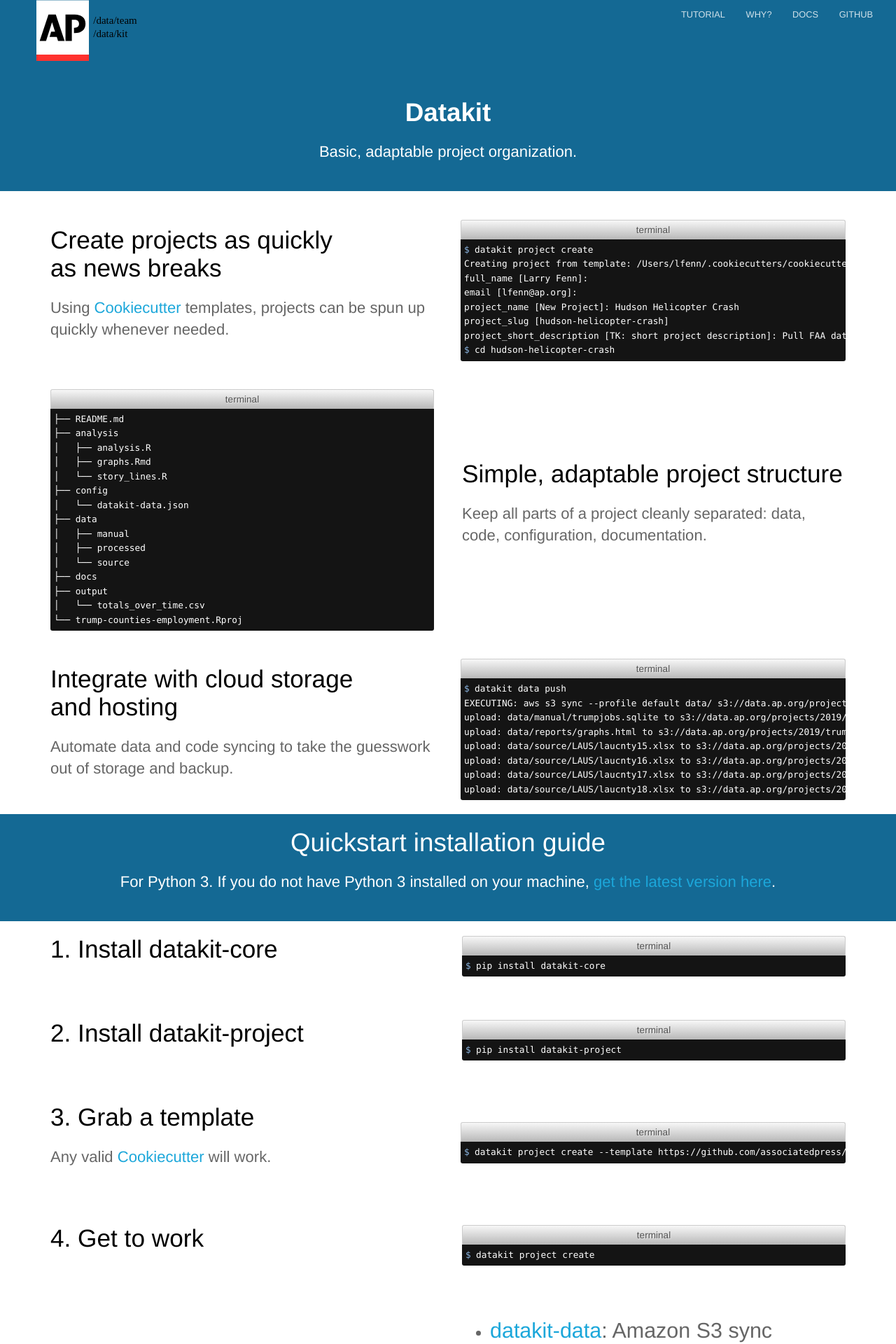
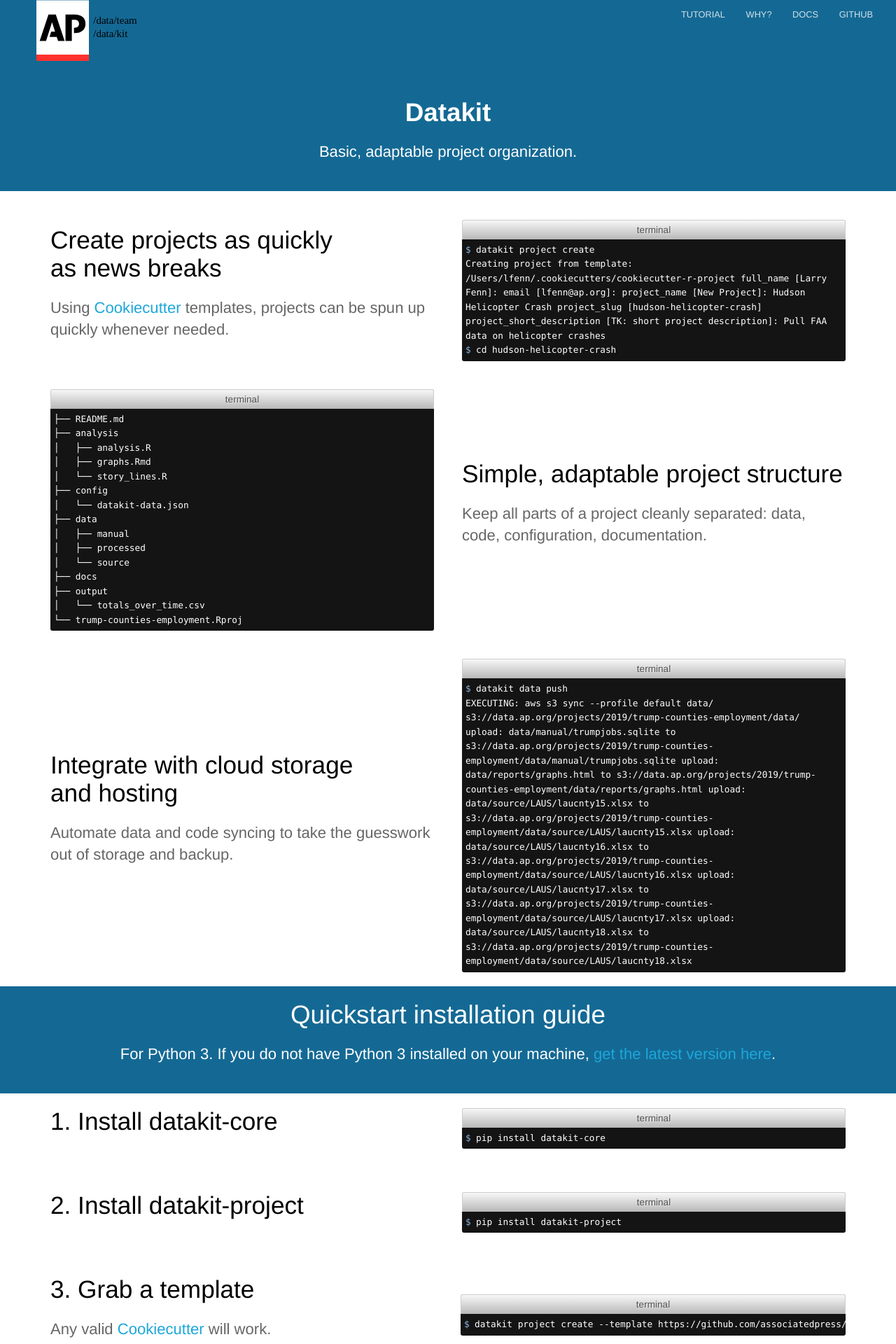
Before and after one commit to associatedpress/datakit-docs-template, a Jekyll site: the page built from index.html, in a window 1280 px wide. Shown: the top 1920 px of the page at 70% size. Built offline with Jekyll 4.4.1, drawn with Linux system fonts in a browser that asks for light colours.

Commit message:
Remove some BR, fix spacing

```diff
--- a/_sass/layout.scss
+++ b/_sass/layout.scss
@@ -160,7 +160,3 @@
   padding: 0 0 0 15px;
     white-space: nowrap;
 }
-
-.shell-body span {
-    white-space: nowrap;
-}
--- a/index.html
+++ b/index.html
@@ -17,14 +17,14 @@
       </div>
       <div class="shell-wrap">
         <p class="shell-top-bar">terminal</p>
-        <ul class="shell-body">
+        <ul class="shell-body flex-child">
           <li>datakit project create</li>
-          <span>Creating project from template: /Users/lfenn/.cookiecutters/cookiecutter-r-project</span><br>
-          <span>full_name [Larry Fenn]:</span><br>
-          <span>email [lfenn@ap.org]:</span><br>
-          <span>project_name [New Project]: Hudson Helicopter Crash</span><br>
-          <span>project_slug [hudson-helicopter-crash]</span><br>
-          <span>project_short_description [TK: short project description]: Pull FAA data on helicopter crashes</span><br>
+          <span>Creating project from template: /Users/lfenn/.cookiecutters/cookiecutter-r-project</span>
+          <span>full_name [Larry Fenn]:</span>
+          <span>email [lfenn@ap.org]:</span>
+          <span>project_name [New Project]: Hudson Helicopter Crash</span>
+          <span>project_slug [hudson-helicopter-crash]</span>
+          <span>project_short_description [TK: short project description]: Pull FAA data on helicopter crashes</span>
           <li> cd hudson-helicopter-crash</li>
         </ul>
       </div>
@@ -70,13 +70,13 @@
         <p class="shell-top-bar">terminal</p>
         <ul class="shell-body">
           <li>datakit data push</li>
-          <span>EXECUTING: aws s3 sync --profile default data/ s3://data.ap.org/projects/2019/trump-counties-employment/data/</span><br>
-          <span>upload: data/manual/trumpjobs.sqlite to s3://data.ap.org/projects/2019/trump-counties-employment/data/manual/trumpjobs.sqlite</span><br>
-          <span>upload: data/reports/graphs.html to s3://data.ap.org/projects/2019/trump-counties-employment/data/reports/graphs.html</span><br>
-          <span>upload: data/source/LAUS/laucnty15.xlsx to s3://data.ap.org/projects/2019/trump-counties-employment/data/source/LAUS/laucnty15.xlsx</span><br>
-          <span>upload: data/source/LAUS/laucnty16.xlsx to s3://data.ap.org/projects/2019/trump-counties-employment/data/source/LAUS/laucnty16.xlsx</span><br>
-          <span>upload: data/source/LAUS/laucnty17.xlsx to s3://data.ap.org/projects/2019/trump-counties-employment/data/source/LAUS/laucnty17.xlsx</span><br>
-          <span>upload: data/source/LAUS/laucnty18.xlsx to s3://data.ap.org/projects/2019/trump-counties-employment/data/source/LAUS/laucnty18.xlsx</span><br>
+          <span>EXECUTING: aws s3 sync --profile default data/ s3://data.ap.org/projects/2019/trump-counties-employment/data/</span>
+          <span>upload: data/manual/trumpjobs.sqlite to s3://data.ap.org/projects/2019/trump-counties-employment/data/manual/trumpjobs.sqlite</span>
+          <span>upload: data/reports/graphs.html to s3://data.ap.org/projects/2019/trump-counties-employment/data/reports/graphs.html</span>
+          <span>upload: data/source/LAUS/laucnty15.xlsx to s3://data.ap.org/projects/2019/trump-counties-employment/data/source/LAUS/laucnty15.xlsx</span>
+          <span>upload: data/source/LAUS/laucnty16.xlsx to s3://data.ap.org/projects/2019/trump-counties-employment/data/source/LAUS/laucnty16.xlsx</span>
+          <span>upload: data/source/LAUS/laucnty17.xlsx to s3://data.ap.org/projects/2019/trump-counties-employment/data/source/LAUS/laucnty17.xlsx</span>
+          <span>upload: data/source/LAUS/laucnty18.xlsx to s3://data.ap.org/projects/2019/trump-counties-employment/data/source/LAUS/laucnty18.xlsx</span>
         </ul>
       </div>
     </div>
```
